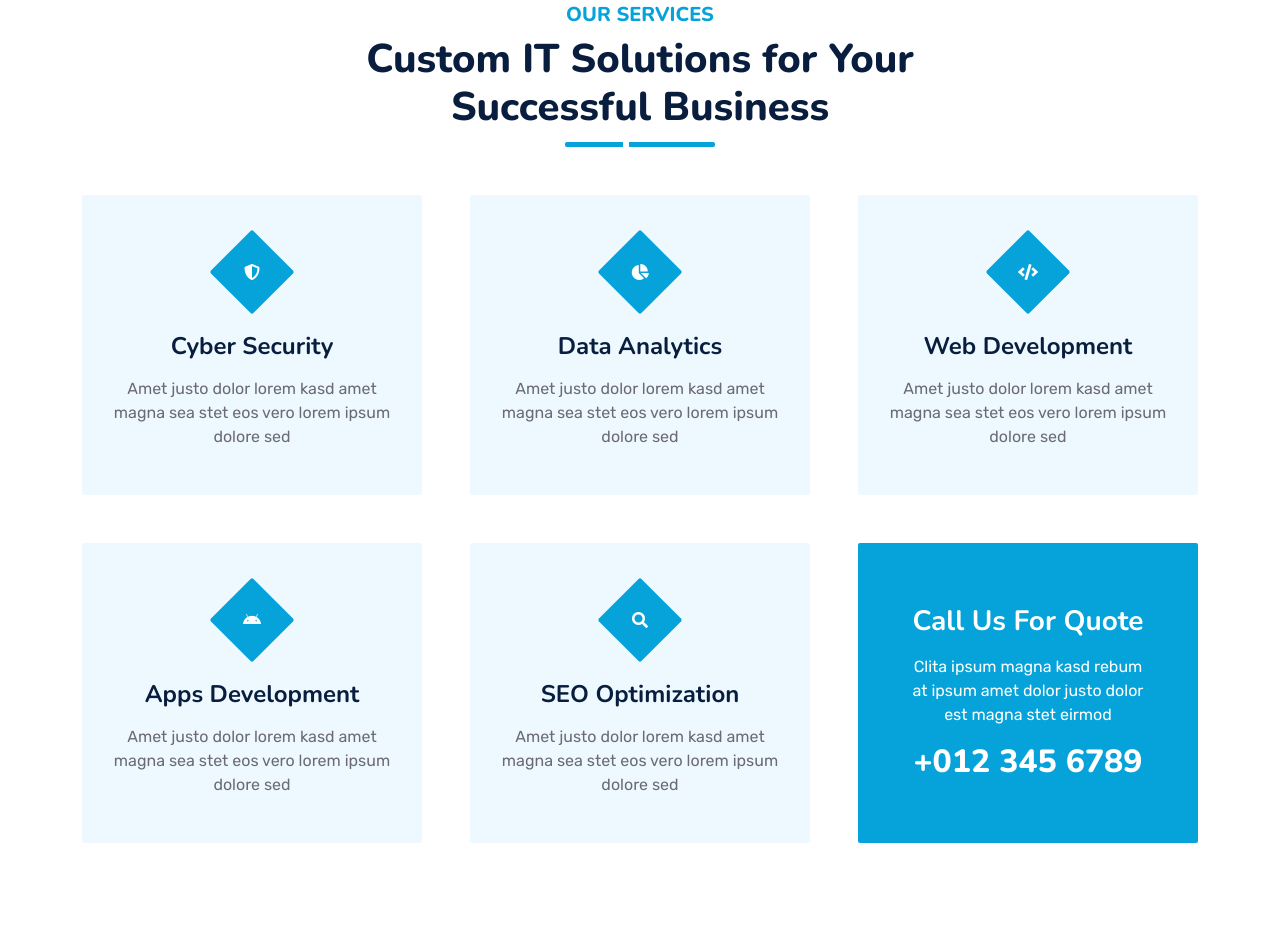
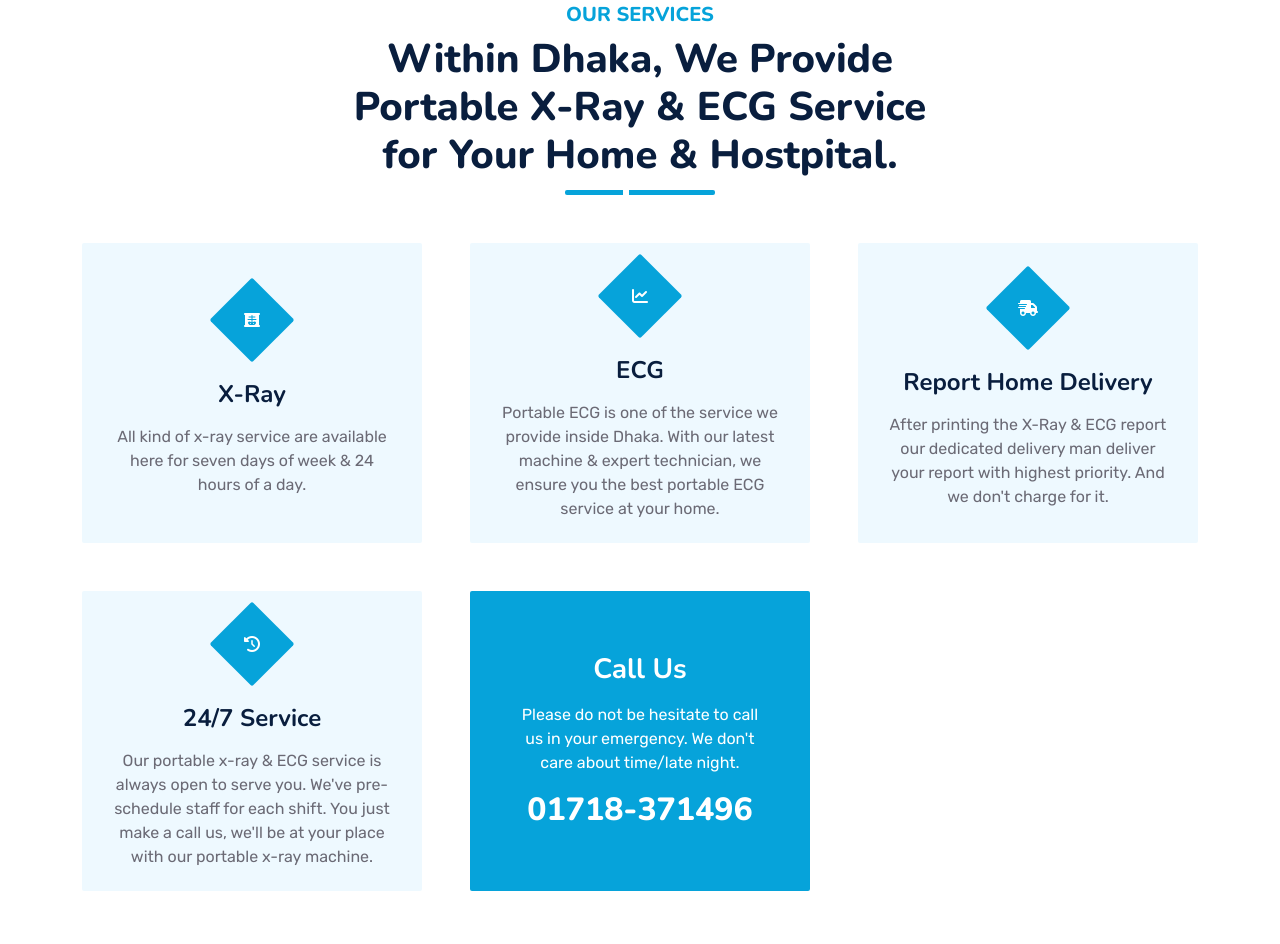
Before and after one commit to irajuahmed/bdportablexray, a plain HTML site: page service.html in a window 1280 px wide. Shown: the part 616-1560 px from the top of the page. Drawn offline with nearby package versions, Linux system fonts and the light colour scheme.

Commit message:
all page done

```diff
--- a/service.html
+++ b/service.html
@@ -17,7 +17,7 @@
     <link href="https://fonts.googleapis.com/css2?family=Nunito:wght@400;600;700;800&family=Rubik:wght@400;500;600;700&display=swap" rel="stylesheet">
 
     <!-- Icon Font Stylesheet -->
-    <link href="https://cdnjs.cloudflare.com/ajax/libs/font-awesome/5.10.0/css/all.min.css" rel="stylesheet">
+    <link href="https://cdnjs.cloudflare.com/ajax/libs/font-awesome/6.3.0/css/all.min.css" rel="stylesheet">
     <link href="https://cdn.jsdelivr.net/npm/bootstrap-icons@1.4.1/font/bootstrap-icons.css" rel="stylesheet">
 
     <!-- Libraries Stylesheet -->
@@ -139,16 +139,16 @@
         <div class="container py-5">
             <div class="section-title text-center position-relative pb-3 mb-5 mx-auto" style="max-width: 600px;">
                 <h5 class="fw-bold text-primary text-uppercase">Our Services</h5>
-                <h1 class="mb-0">Custom IT Solutions for Your Successful Business</h1>
+                <h1 class="mb-0">Within Dhaka, We Provide Portable X-Ray & ECG Service for Your Home & Hostpital.</h1>
             </div>
             <div class="row g-5">
                 <div class="col-lg-4 col-md-6 wow zoomIn" data-wow-delay="0.3s">
                     <div class="service-item bg-light rounded d-flex flex-column align-items-center justify-content-center text-center">
                         <div class="service-icon">
-                            <i class="fa fa-shield-alt text-white"></i>
+                            <i class="fa-solid fa-x-ray text-white"></i>
                         </div>
-                        <h4 class="mb-3">Cyber Security</h4>
-                        <p class="m-0">Amet justo dolor lorem kasd amet magna sea stet eos vero lorem ipsum dolore sed</p>
+                        <h4 class="mb-3">X-Ray</h4>
+                        <p class="m-0">All kind of x-ray service are available here for seven days of week & 24 hours of a day.</p>
                         <a class="btn btn-lg btn-primary rounded" href="">
                             <i class="bi bi-arrow-right"></i>
                         </a>
@@ -157,10 +157,10 @@
                 <div class="col-lg-4 col-md-6 wow zoomIn" data-wow-delay="0.6s">
                     <div class="service-item bg-light rounded d-flex flex-column align-items-center justify-content-center text-center">
                         <div class="service-icon">
-                            <i class="fa fa-chart-pie text-white"></i>
+                            <i class="fa fa-chart-line text-white"></i>
                         </div>
-                        <h4 class="mb-3">Data Analytics</h4>
-                        <p class="m-0">Amet justo dolor lorem kasd amet magna sea stet eos vero lorem ipsum dolore sed</p>
+                        <h4 class="mb-3">ECG</h4>
+                        <p class="m-0">Portable ECG is one of the service we provide inside Dhaka. With our latest machine & expert technician, we ensure you the best portable ECG service at your home.</p>
                         <a class="btn btn-lg btn-primary rounded" href="">
                             <i class="bi bi-arrow-right"></i>
                         </a>
@@ -169,10 +169,10 @@
                 <div class="col-lg-4 col-md-6 wow zoomIn" data-wow-delay="0.9s">
                     <div class="service-item bg-light rounded d-flex flex-column align-items-center justify-content-center text-center">
                         <div class="service-icon">
-                            <i class="fa fa-code text-white"></i>
+                            <i class="fa-solid fa-truck-fast text-white"></i>
                         </div>
-                        <h4 class="mb-3">Web Development</h4>
-                        <p class="m-0">Amet justo dolor lorem kasd amet magna sea stet eos vero lorem ipsum dolore sed</p>
+                        <h4 class="mb-3">Report Home Delivery</h4>
+                        <p class="m-0">After printing the X-Ray & ECG report our dedicated delivery man deliver your report with highest priority. And we don't charge for it.</p>
                         <a class="btn btn-lg btn-primary rounded" href="">
                             <i class="bi bi-arrow-right"></i>
                         </a>
@@ -181,22 +181,10 @@
                 <div class="col-lg-4 col-md-6 wow zoomIn" data-wow-delay="0.3s">
                     <div class="service-item bg-light rounded d-flex flex-column align-items-center justify-content-center text-center">
                         <div class="service-icon">
-                            <i class="fab fa-android text-white"></i>
+                            <i class="fa-solid fa-clock-rotate-left text-white"></i>
                         </div>
-                        <h4 class="mb-3">Apps Development</h4>
-                        <p class="m-0">Amet justo dolor lorem kasd amet magna sea stet eos vero lorem ipsum dolore sed</p>
-                        <a class="btn btn-lg btn-primary rounded" href="">
-                            <i class="bi bi-arrow-right"></i>
-                        </a>
-                    </div>
-                </div>
-                <div class="col-lg-4 col-md-6 wow zoomIn" data-wow-delay="0.6s">
-                    <div class="service-item bg-light rounded d-flex flex-column align-items-center justify-content-center text-center">
-                        <div class="service-icon">
-                            <i class="fa fa-search text-white"></i>
-                        </div>
-                        <h4 class="mb-3">SEO Optimization</h4>
-                        <p class="m-0">Amet justo dolor lorem kasd amet magna sea stet eos vero lorem ipsum dolore sed</p>
+                        <h4 class="mb-3">24/7 Service</h4>
+                        <p class="m-0">Our portable x-ray & ECG service is always open to serve you. We've pre-schedule staff for each shift. You just make a call us, we'll be at your place with our portable x-ray machine.</p>
                         <a class="btn btn-lg btn-primary rounded" href="">
                             <i class="bi bi-arrow-right"></i>
                         </a>
@@ -204,9 +192,9 @@
                 </div>
                 <div class="col-lg-4 col-md-6 wow zoomIn" data-wow-delay="0.9s">
                     <div class="position-relative bg-primary rounded h-100 d-flex flex-column align-items-center justify-content-center text-center p-5">
-                        <h3 class="text-white mb-3">Call Us For Quote</h3>
-                        <p class="text-white mb-3">Clita ipsum magna kasd rebum at ipsum amet dolor justo dolor est magna stet eirmod</p>
-                        <h2 class="text-white mb-0">+012 345 6789</h2>
+                        <h3 class="text-white mb-3">Call Us</h3>
+                        <p class="text-white mb-3">Please do not be hesitate to call us in your emergency. We don't care about time/late night.</p>
+                        <h2 class="text-white mb-0">01718-371496</h2>
                     </div>
                 </div>
             </div>
```
Also changed, not shown: blog.html (+1 -1 lines), contact.html (+1 -1 lines).
